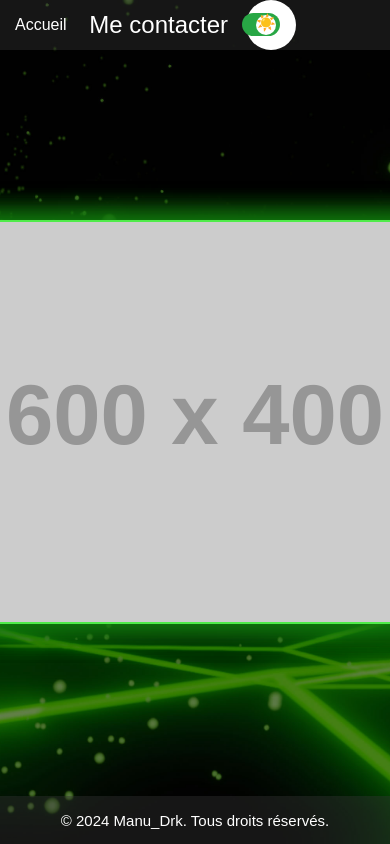
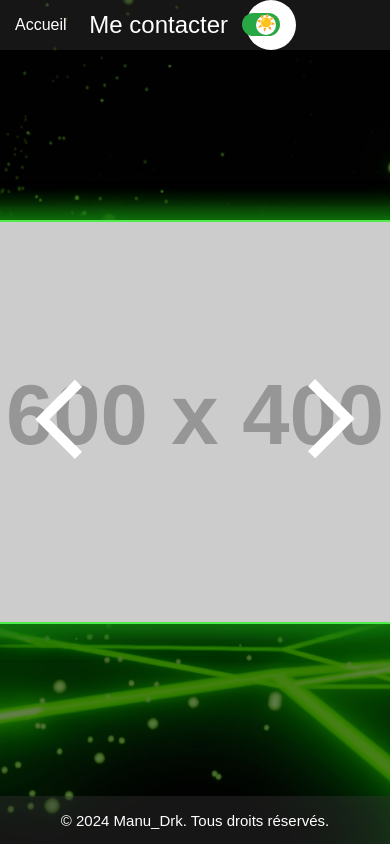
Before and after one commit to manu-drk/Portfolio, a plain HTML site: page page5_Contact.html in a window 390 px wide. Shown: the top 844 px of the page. Drawn offline with Linux system fonts and the light colour scheme; placeholder pictures from the web are drawn by us.

Commit message:
prev_next

```diff
--- a/script.js
+++ b/script.js
@@ -78,12 +78,12 @@ document.addEventListener('DOMContentLoaded', () => {
         if (!carousel) return;
 
         const prevButton = document.createElement('button');
-        prevButton.classList.add('prev');
+        prevButton.classList.add('prev_bouton');
         prevButton.innerHTML = '<img src="./images/flech-prev.png" alt="Previous">';
         carousel.appendChild(prevButton);
 
         const nextButton = document.createElement('button');
-        nextButton.classList.add('next');
+        nextButton.classList.add('next_bouton');
         nextButton.innerHTML = '<img src="./images/flech-next.png" alt="Next">';
         carousel.appendChild(nextButton);
 
@@ -104,8 +104,8 @@ document.addEventListener('DOMContentLoaded', () => {
         if (window.innerWidth <= 1024) {
             createArrowButtons();
         } else {
-            const prevButton = document.querySelector('.carousel .prev');
-            const nextButton = document.querySelector('.carousel .next');
+            const prevButton = document.querySelector('.carousel .prev_bouton');
+            const nextButton = document.querySelector('.carousel .next_bouton');
             if (prevButton) prevButton.remove();
             if (nextButton) nextButton.remove();
         }
--- a/style.css
+++ b/style.css
@@ -520,33 +520,33 @@ footer p {
 
     .carousel-item.previous {
         display: block; /* Afficher l'élément précédent */
-        transform: translateX(-100%) scale(0.8);
+        transform: translateX(0) scale(0.8);
         opacity: 0.8;
         z-index: 2;
     }
 
     .carousel-item.next {
         display: block; /* Afficher l'élément suivant */
-        transform: translateX(100%) scale(0.8);
+        transform: translateX(0) scale(0.8);
         opacity: 0.8;
         z-index: 2;
     }
 
-    .prev, .next {
+    .prev_bouton, .next_bouton {
         position: absolute;
-        top: 50%;
-        transform: translateY(-50%);
+        /* top: 50%; */
+        transform: translateY(0);
         background: none;
         border: none;
         cursor: pointer;
         z-index: 4; /* Assurez-vous que les boutons sont au-dessus des éléments du carrousel */
     }
 
-    .prev {
+    .prev_bouton {
         left: 10px;
     }
 
-    .next {
+    .next_bouton {
         right: 10px;
     }
     /* .carousel-item:nth-child(n+2) {
```
